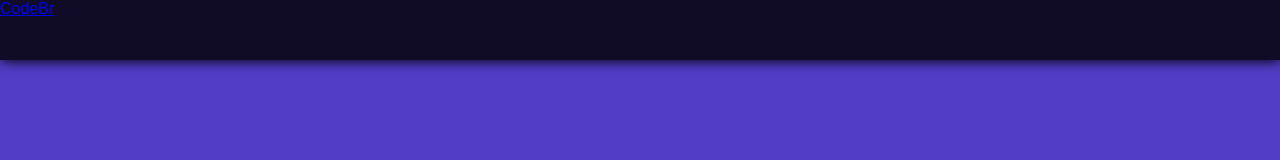
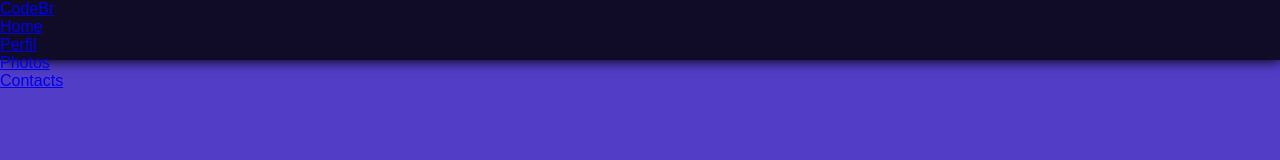
Before and after one commit to CodeBrazil/CodeBr, a plain HTML site: page index.html in a window 1280 px wide. Drawn offline with Linux system fonts and the light colour scheme.

Commit message:
adding ul menu

```diff
--- a/index.html
+++ b/index.html
@@ -10,6 +10,12 @@
     <body>
         <div class="navbar">
             <a href="#" class="brand">CodeBr</a>
+            <ul>
+                <li><a href="#">Home</a></li>
+                <li><a href="#">Perfil</a></li>
+                <li><a href="#">Photos</a></li>
+                <li><a href="#">Contacts</a></li>
+            </ul>
         </div>
     </body>
 </html>
```
